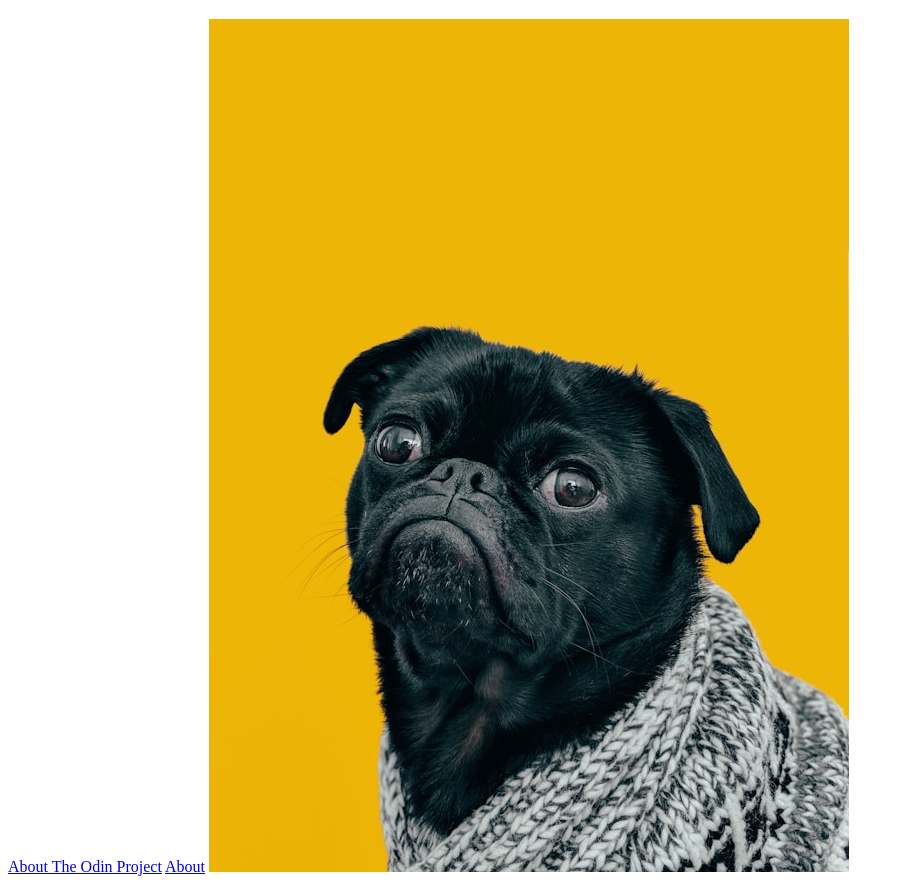
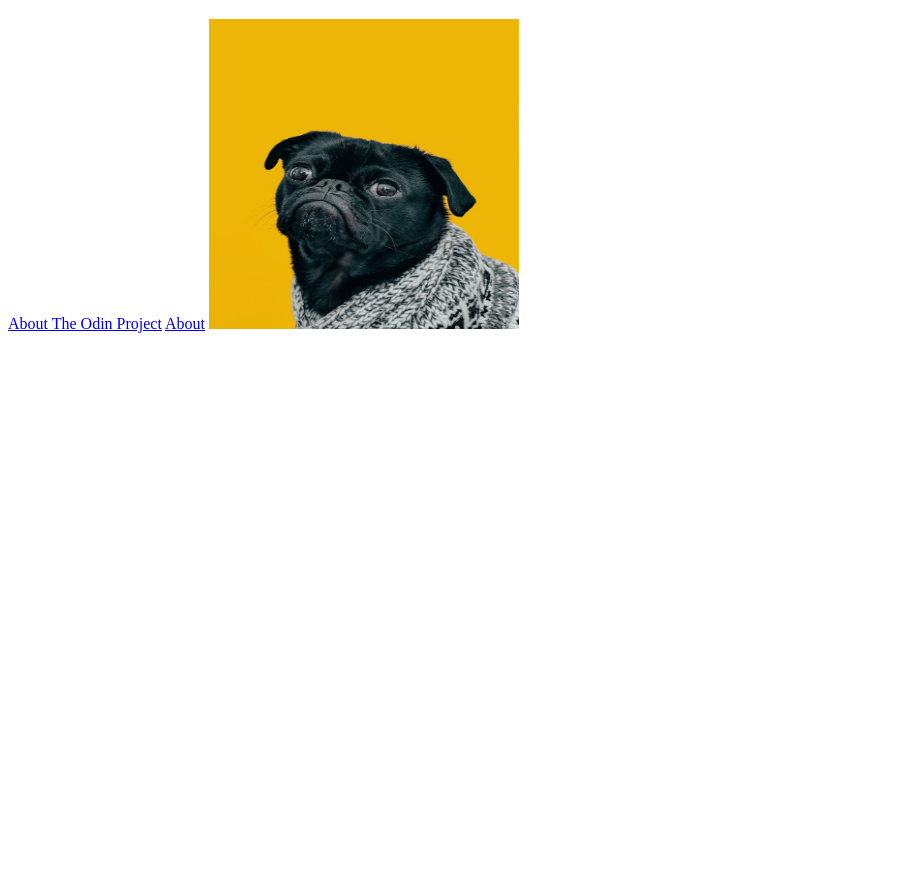
Before and after one commit to Viibezz27/The-Odin-Project, a plain HTML site: page repos/odin-links-and-images/index.html in a window 1280 px wide. Shown: the part 61-945 px from the top of the page, without its empty margins (0-904 px from the left). After the commit the page ends 800 px from the top, so only its background shows below. Drawn offline with Linux system fonts and the light colour scheme.

Commit message:
Images complement

```diff
--- a/repos/odin-links-and-images/index.html
+++ b/repos/odin-links-and-images/index.html
@@ -10,6 +10,6 @@
 
         <a href="./pages/about.html">About</a>
 
-        <img src="./images/dog.jpg">
+        <img src="./images/dog.jpg" alt="Dog" height="310" width="310">
     </body>
 </html>
```
Also changed, not shown: repos/odin-links-and-images/pages/about.html (+1 -0 lines).
